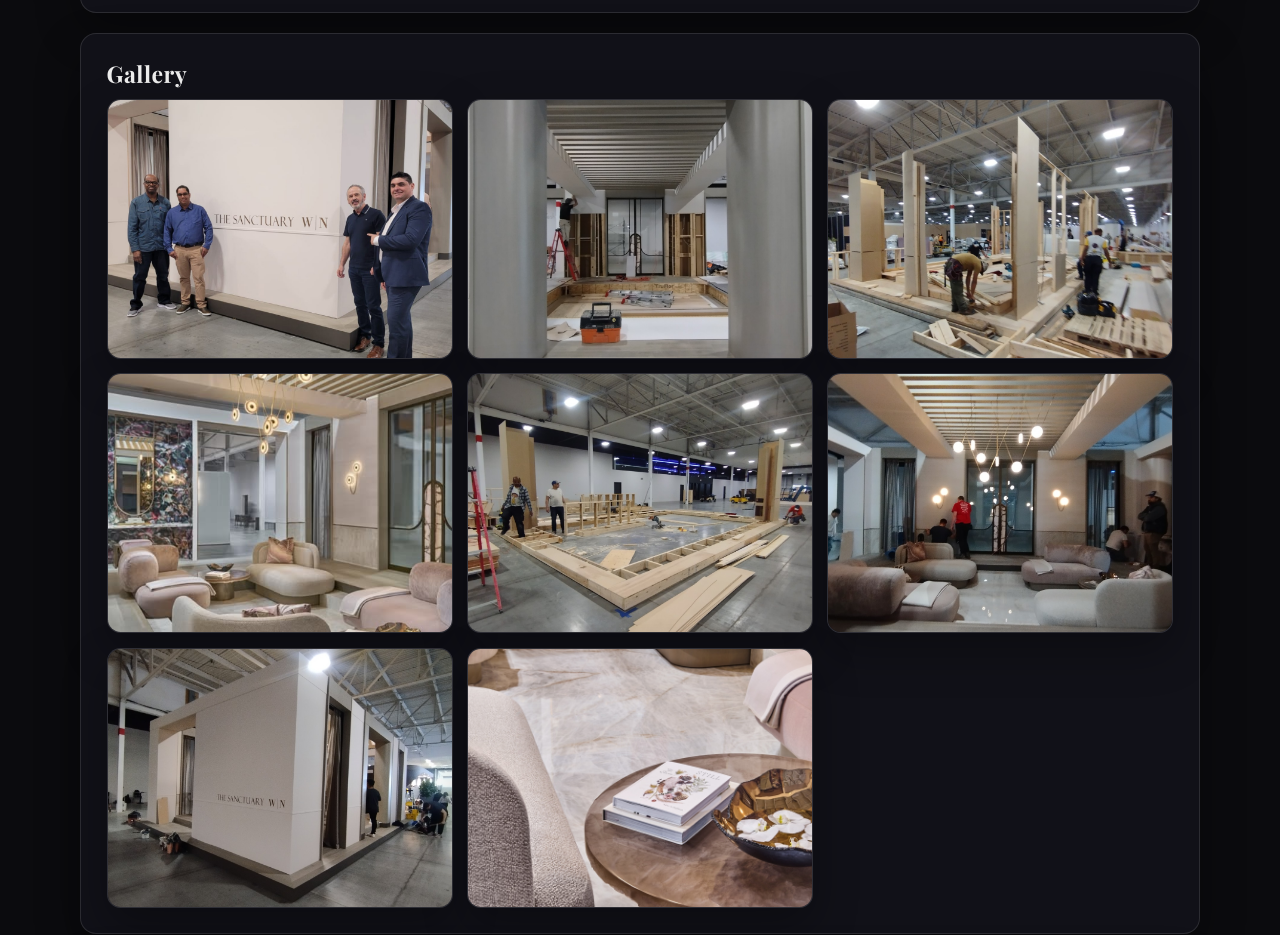
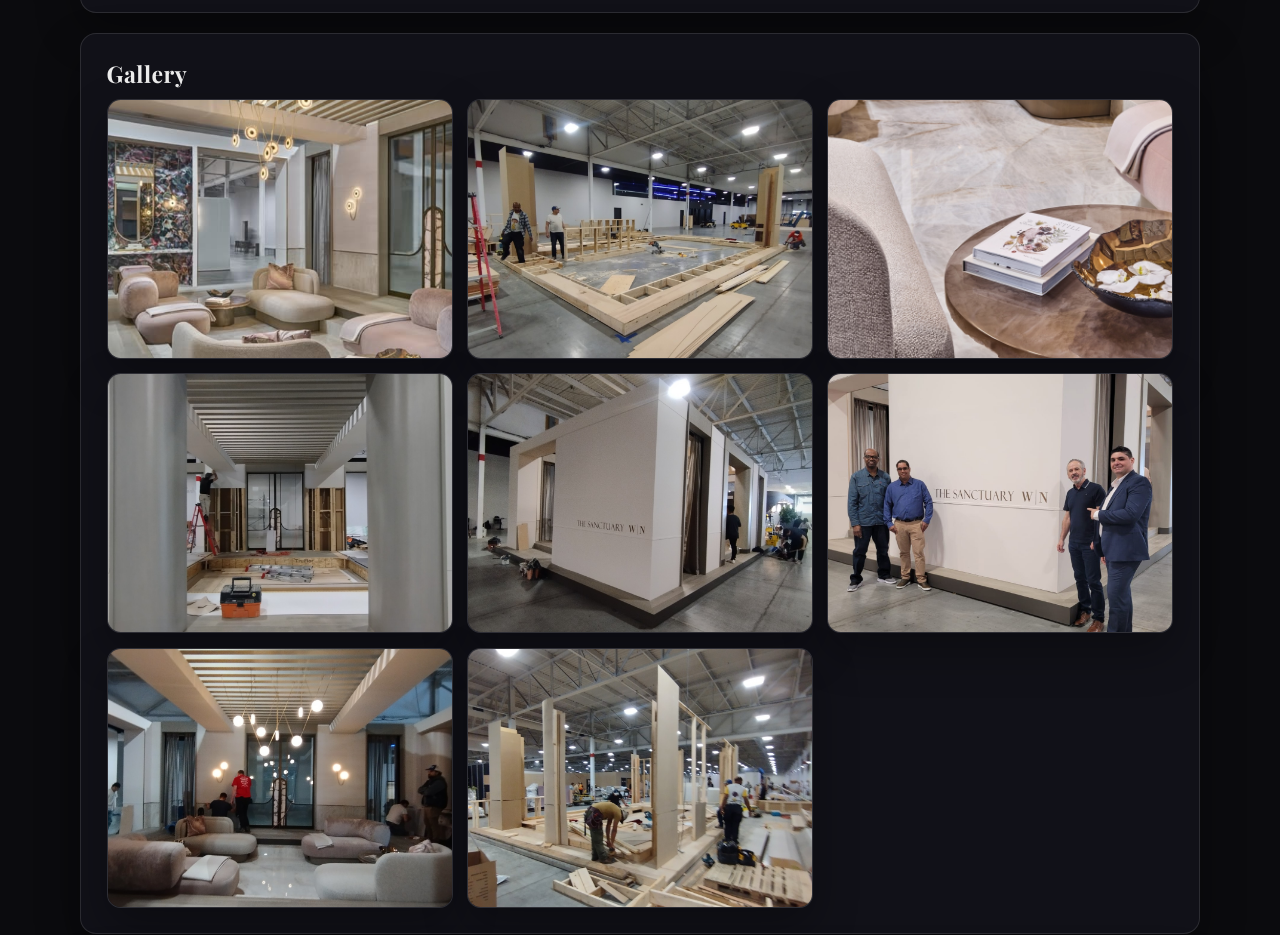
Before and after one commit to GlaiconCesar/Construction-Portfolio, a website: page projects/the-sanctuary.html in a window 1280 px wide. Shown: the part 2410-3345 px from the top of the page. Drawn offline with nearby package versions, Linux system fonts and the light colour scheme.

```diff
--- a/projects/the-sanctuary.html
+++ b/projects/the-sanctuary.html
@@ -130,14 +130,14 @@
 
     <script>
       window.__galleryItems = [
-        { src: '../assets/img/projects/the-sanctuary/1000000129.jpg', altKey: 'images.framing' },
-        { src: '../assets/img/projects/the-sanctuary/1000000186.jpg', altKey: 'images.installation' },
-        { src: '../assets/img/projects/the-sanctuary/1000000310.jpg', altKey: 'images.progress' },
         { src: '../assets/img/projects/the-sanctuary/02.jpeg', altKey: 'images.featureWall' },
         { src: '../assets/img/projects/the-sanctuary/04.jpg', altKey: 'images.diningDetail' },
+        { src: '../assets/img/projects/the-sanctuary/01.jpeg', altKey: 'images.hero' },
+        { src: '../assets/img/projects/the-sanctuary/1000000186.jpg', altKey: 'images.installation' },
+        { src: '../assets/img/projects/the-sanctuary/06.jpg', altKey: 'images.finalWide' },
+        { src: '../assets/img/projects/the-sanctuary/1000000129.jpg', altKey: 'images.framing' },
         { src: '../assets/img/projects/the-sanctuary/05.jpg', altKey: 'images.ceilingDesign' },
-        { src: '../assets/img/projects/the-sanctuary/06.jpg', altKey: 'images.finalWide' },
-        { src: '../assets/img/projects/the-sanctuary/01.jpeg', altKey: 'images.hero' }
+        { src: '../assets/img/projects/the-sanctuary/1000000310.jpg', altKey: 'images.progress' }
       ];
     </script>
   </body>
```
